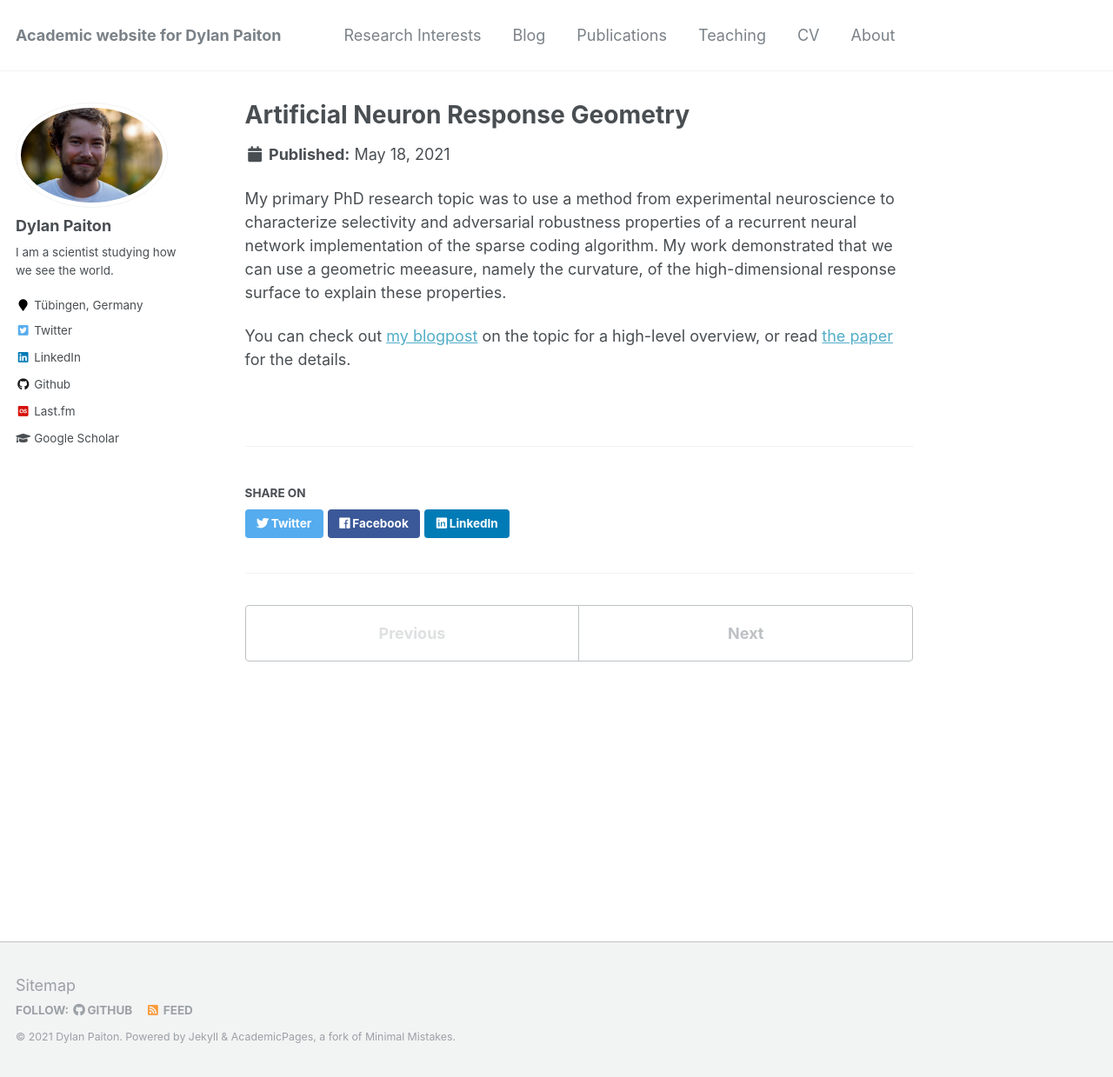
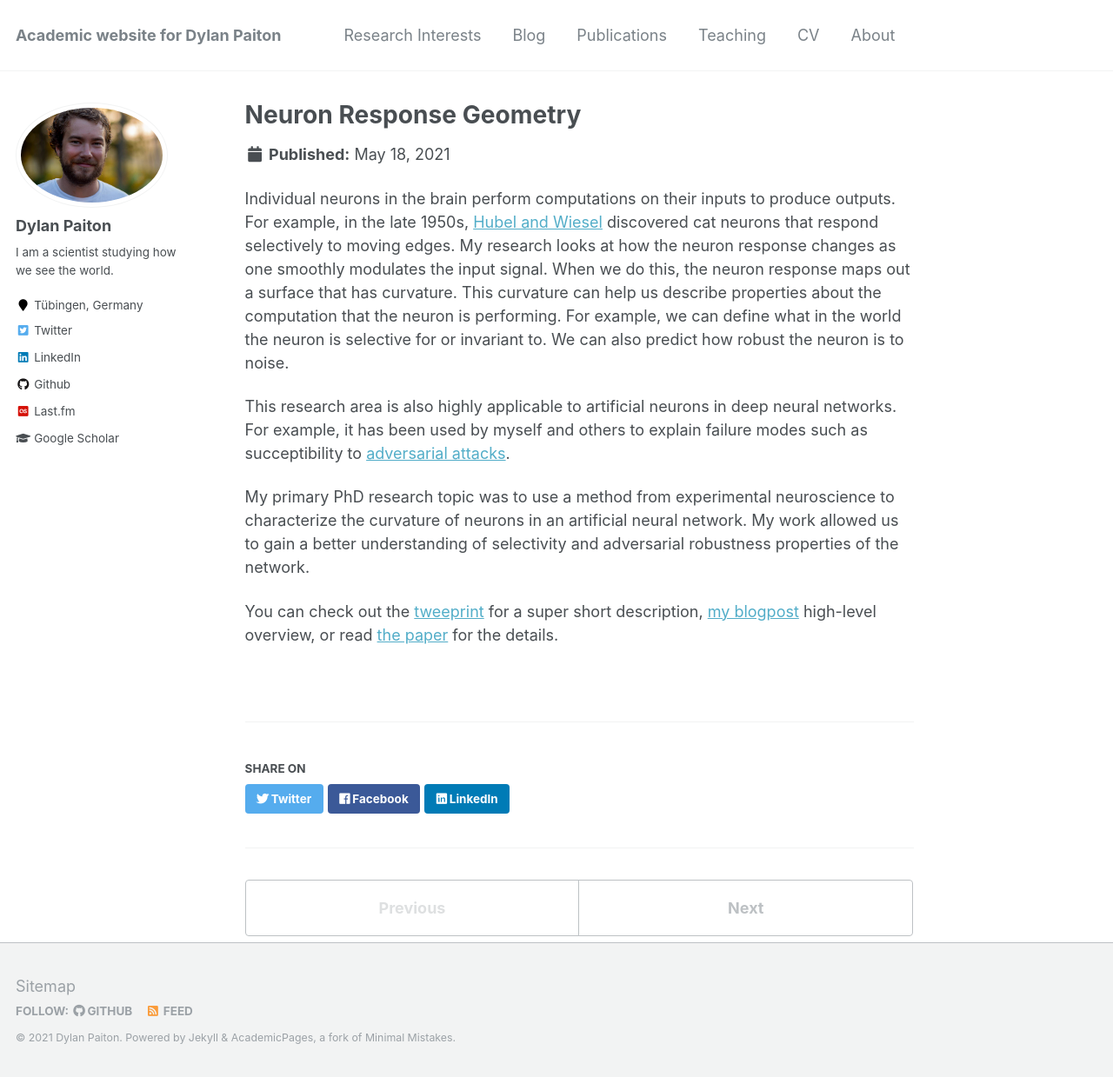
Before and after one commit to dpaiton/dpaiton.github.io, a Jekyll site: the page built from _research/research-1.md, in a window 1280 px wide and 1239 px high. Shown: the whole window at 87% size. Built offline with Jekyll 4.4.1, drawn with Linux system fonts in a browser that asks for light colours.

Commit message:
updates research description

```diff
--- a/_config.yml
+++ b/_config.yml
@@ -17,7 +17,7 @@ repository               : "dpaiton/dpaiton.github.io"
 teaser                   :  # filename of teaser fallback teaser image placed in /images/, .e.g. "500x300.png"
 breadcrumbs              : false # true, false (default)
 words_per_minute         : 160
-future                   : true
+future                   : false
 read_more                : "disabled" # if enabled, adds "Read more" links to excerpts
 talkmap_link             : false #change to true to add link to talkmap on talks page
 comments:
--- a/_research/research-1.md
+++ b/_research/research-1.md
@@ -1,14 +1,28 @@
 ---
-title: "Artificial Neuron Response Geometry"
-excerpt: "Understanding neural computation using differential geometry<br/><img src='/images/contours_and_gradients.png'>"
+title: "Neuron Response Geometry"
+excerpt: "Understanding neural computation using differential geometry<br/>
+<img src='/images/contours_and_gradients.png'
+    width=800 />"
 collection: portfolio
 ---
 
+Individual neurons in the brain perform computations on their inputs to produce outputs. For example,
+in the late 1950s, [Hubel and Wiesel](https://youtu.be/IOHayh06LJ4) discovered cat neurons that respond
+selectively to moving edges. My research looks at how the neuron response changes as one smoothly
+modulates the input signal. When we do this, the neuron response maps out a surface that has curvature.
+This curvature can help us describe properties about the computation that the neuron is performing.
+For example, we can define what in the world the neuron is selective for or invariant to. We can also
+predict how robust the neuron is to noise.
+
+This research area is also highly applicable to artificial neurons in deep neural networks.
+For example, it has been used by myself and others to explain failure modes such as succeptibility to
+[adversarial attacks](https://www.nytimes.com/2018/11/05/opinion/artificial-intelligence-machine-learning.html).
+
 My primary PhD research topic was to use a method from experimental neuroscience to characterize
-selectivity and adversarial robustness properties of a recurrent neural network implementation of
-the sparse coding algorithm. My work demonstrated that we can use a geometric meeasure,
-namely the curvature, of the high-dimensional response surface to explain these properties.
+the curvature of neurons in an artificial neural network. My work allowed us to gain a better
+understanding of selectivity and adversarial robustness properties of the network.
 
-You can check out [my blogpost]({{site.url}}/posts/2021-05-18-selectivity-robustness) on the topic for a high-level
-overview, or read [the paper](https://jov.arvojournals.org/article.aspx?articleid=2772000) for the
-details.
+You can check out the [tweeprint](https://twitter.com/DylanPaiton/status/1333480509893206018?s=20)
+for a super short description, [my blogpost]({{site.url}}/posts/2021-05-18-selectivity-robustness)
+high-level overview, or read [the paper](https://jov.arvojournals.org/article.aspx?articleid=2772000)
+for the details.
```
Also changed, not shown: _pages/bio.md (+8 -7 lines), _research/research-2.md (+30 -20 lines).
